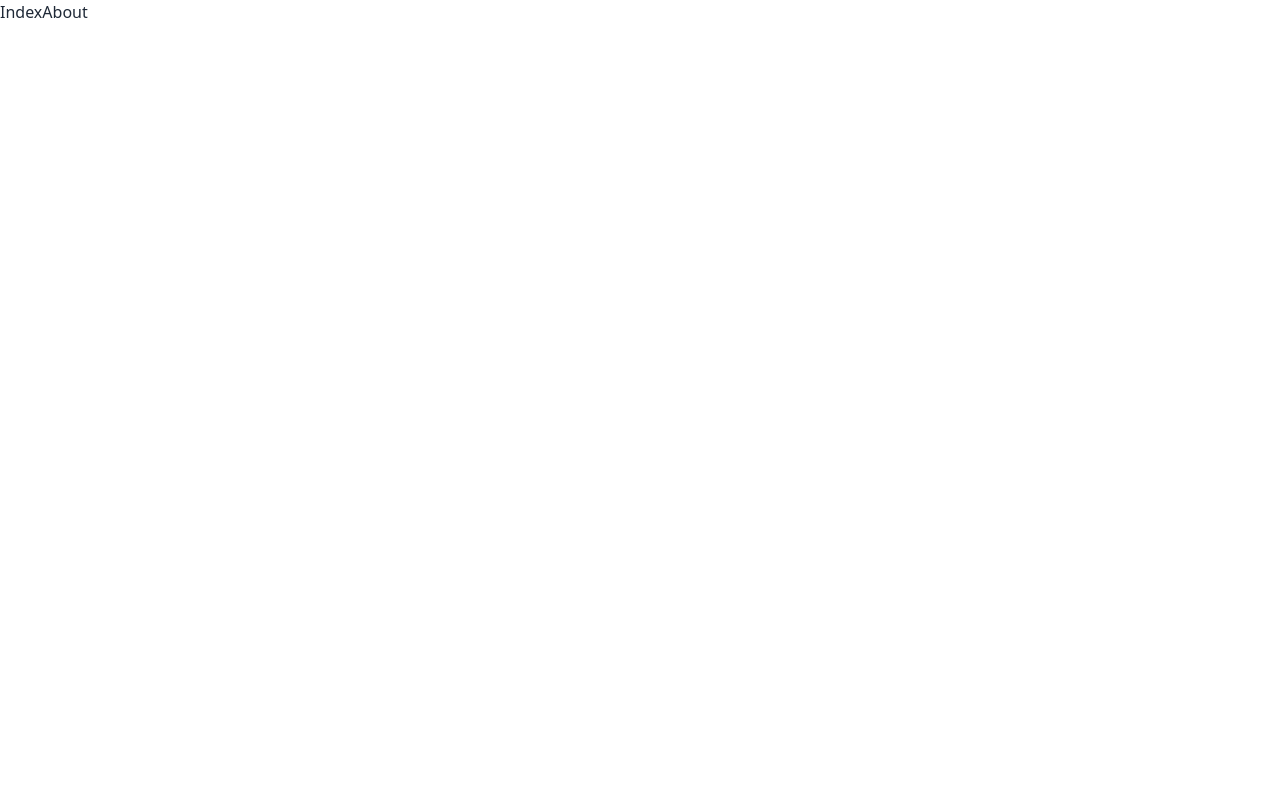
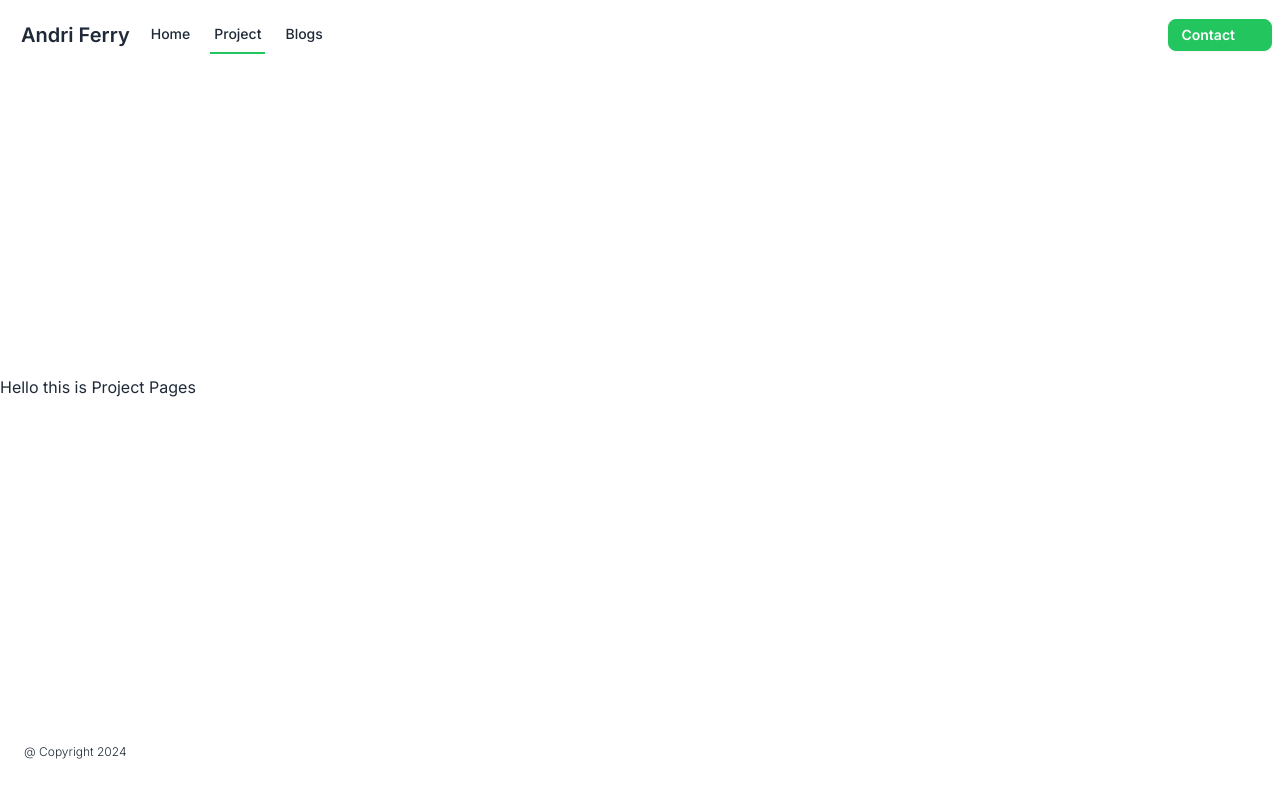
Before and after one commit to andriferry/andriferryapp, a Nuxt app: page /project in a window 1280 px wide. Before the commit this address had no page. Built offline with nearby package versions, Linux system fonts and the light colour scheme.

Commit message:
Update Footer

```diff
--- a/app.vue
+++ b/app.vue
@@ -1,5 +1,5 @@
 <template>
-    <NuxtLayout>
-        <NuxtPage class="font-inter" />
+    <NuxtLayout class="font-inter">
+        <NuxtPage />
     </NuxtLayout>
 </template>
--- a/assets/css/tailwind.css
+++ b/assets/css/tailwind.css
@@ -2,3 +2,24 @@
 @tailwind base;
 @tailwind components;
 @tailwind utilities;
+
+.menu.plain-underline {
+    & li {
+        > :focus,
+        :hover {
+            @apply !bg-transparent;
+        }
+
+        & * {
+            @apply font-medium  !py-2 px-1 rounded-none;
+        }
+    }
+}
+
+.menu.dropdown-content {
+    & li {
+        > :focus {
+            @apply bg-primary text-white;
+        }
+    }
+}
--- a/layouts/default.vue
+++ b/layouts/default.vue
@@ -1,11 +1,113 @@
-<script setup lang="ts"></script>
+<script setup lang="ts">
+const routes = ref([
+    {
+        route: 'Home',
+        link: '/',
+    },
+    {
+        route: 'Project',
+        link: '/project',
+    },
+    {
+        route: 'Blogs',
+        link: '/blog',
+    },
+]);
+
+const socialMedia = ref([
+    {
+        icon: 'icon-[bi--twitter-x]',
+        url: 'https://x.com/AndriFerry99379',
+    },
+    {
+        icon: 'icon-[cib--upwork]',
+        url: 'https://www.upwork.com/freelancers/andriferry',
+    },
+    {
+        icon: 'icon-[mdi--linkedin]',
+        url: 'https://www.linkedin.com/in/andri-ferry/',
+    },
+]);
+</script>
 
 <template>
-    <div>
-        <NuxtLink to="/">Index</NuxtLink>
-        <NuxtLink to="/about">About</NuxtLink>
+    <div class="min-h-screen flex flex-col justify-between">
+        <div class="container mx-auto bg-white">
+            <div class="navbar bg-base-100">
+                <div class="navbar-start">
+                    <div class="dropdown">
+                        <div
+                            tabindex="0"
+                            role="button"
+                            class="btn btn-ghost btn-sm btn-circle lg:hidden">
+                            <span
+                                class="icon-[heroicons-outline--menu-alt-1] h-5 w-5" />
+                        </div>
+                        <ul
+                            tabindex="0"
+                            class="menu menu-sm dropdown-content bg-base-100 rounded-box z-[1] mt-3 w-52 p-2 shadow">
+                            <li v-for="(route, index) in routes" :key="index">
+                                <NuxtLink
+                                    :to="route.link"
+                                    active-class="bg-primary text-white">
+                                    {{ route.route }}
+                                </NuxtLink>
+                            </li>
+                        </ul>
+                    </div>
+
+                    <div class="flex items-center">
+                        <NuxtLink
+                            to="/"
+                            class="btn !py-1 !px-3 btn-ghost text-xl">
+                            Andri Ferry
+                        </NuxtLink>
+
+                        <div class="hidden lg:flex">
+                            <ul
+                                class="menu menu-horizontal plain-underline gap-4 px-1">
+                                <li
+                                    v-for="(route, index) in routes"
+                                    :key="index">
+                                    <NuxtLink
+                                        active-class="border-b-primary border-b-2"
+                                        :to="route.link">
+                                        {{ route.route }}
+                                    </NuxtLink>
+                                </li>
+                            </ul>
+                        </div>
+                    </div>
+                </div>
+
+                <div class="navbar-end">
+                    <button class="btn btn-sm btn-primary text-white">
+                        Contact
+                        <span class="icon-[majesticons--open] h-4 w-4"></span>
+                    </button>
+                </div>
+            </div>
+        </div>
 
         <slot />
+
+        <div class="w-full px-4 py-10">
+            <div
+                class="container font-light text-xs mx-auto flex px-2 justify-between">
+                <p class="items-center">
+                    @ Copyright {{ new Date().getFullYear() }}
+                </p>
+                <div class="flex gap-4 justify-center items-center">
+                    <a
+                        v-for="(social, index) in socialMedia"
+                        :key="index"
+                        :href="social.url"
+                        target="_blank">
+                        <span :class="social.icon" class="w-5 h-5"></span>
+                    </a>
+                </div>
+            </div>
+        </div>
     </div>
 </template>
 
--- a/nuxt.config.ts
+++ b/nuxt.config.ts
@@ -28,4 +28,9 @@ export default defineNuxtConfig({
     tailwindcss: {
         viewer: false,
     },
+    postcss: {
+        plugins: {
+            'tailwindcss/nesting': {},
+        },
+    },
 });
--- a/package.json
+++ b/package.json
@@ -10,11 +10,14 @@
     "postinstall": "nuxt prepare"
   },
   "dependencies": {
+    "@iconify/json": "^2.2.266",
+    "@tailwindcss/nesting": "^0.0.0-insiders.565cd3e",
     "nuxt": "^3.13.2",
     "vue": "latest",
     "vue-router": "latest"
   },
   "devDependencies": {
+    "@iconify/tailwind": "^1.1.3",
     "@nuxtjs/tailwindcss": "^6.12.2",
     "daisyui": "^4.12.14"
   }
--- a/pages/about.vue
+++ b/pages/blog.vue
@@ -1,7 +1,7 @@
 <script setup lang="ts"></script>
 
 <template>
-    <div>Hello this is About Pages</div>
+    <div>Hello this is Blog Pages</div>
 </template>
 
 <style scoped></style>
--- /dev/null
+++ b/pages/project.vue
@@ -0,0 +1,7 @@
+<script setup lang="ts"></script>
+
+<template>
+    <div>Hello this is Project Pages</div>
+</template>
+
+<style scoped></style>
--- a/tailwind.config.ts
+++ b/tailwind.config.ts
@@ -1,5 +1,6 @@
 import type { Config } from 'tailwindcss';
 import daisyUi from 'daisyui';
+import { addDynamicIconSelectors } from '@iconify/tailwind';
 
 export default {
     content: [
@@ -17,9 +18,16 @@ export default {
             monrepo: ['Manrope'],
         },
     },
-    plugins: [daisyUi],
+    plugins: [daisyUi, addDynamicIconSelectors()],
     daisyui: {
-        themes: ['light', 'dark'], // false: only light + dark | true: all themes | array: specific themes like this ["light", "dark", "cupcake"]
+        themes: [
+            {
+                light: {
+                    ...require('daisyui/src/theming/themes')['light'],
+                    primary: '#22C55E',
+                },
+            },
+        ], // false: only light + dark | true: all themes | array: specific themes like this ["light", "dark", "cupcake"]
         darkTheme: 'light', // name of one of the included themes for dark mode
         base: true, // applies background color and foreground color for root element by default
         styled: true, // include daisyUI colors and design decisions for all components
```
Also changed, not shown: 1 other file (tests, documents, lock files or other folders).
